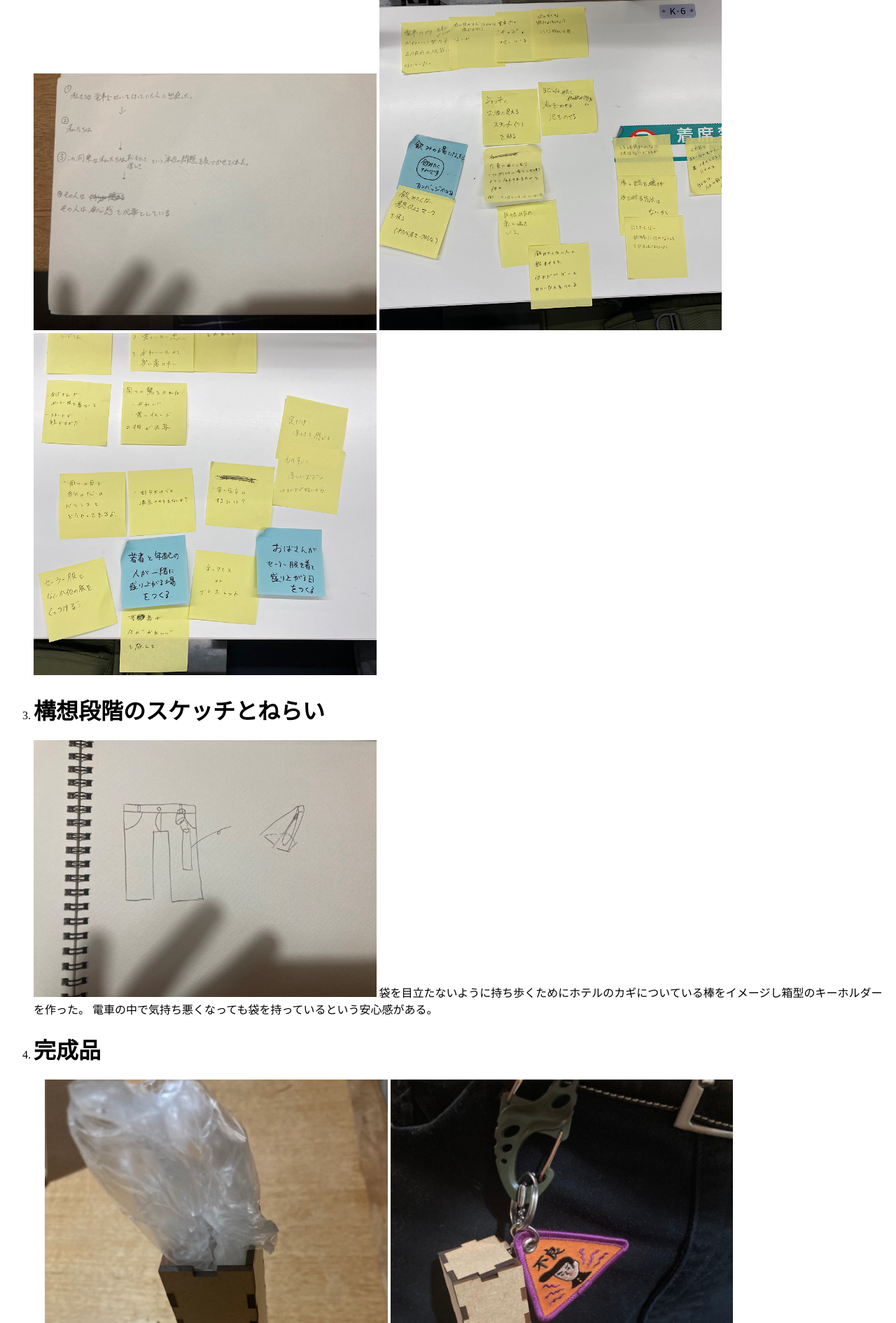
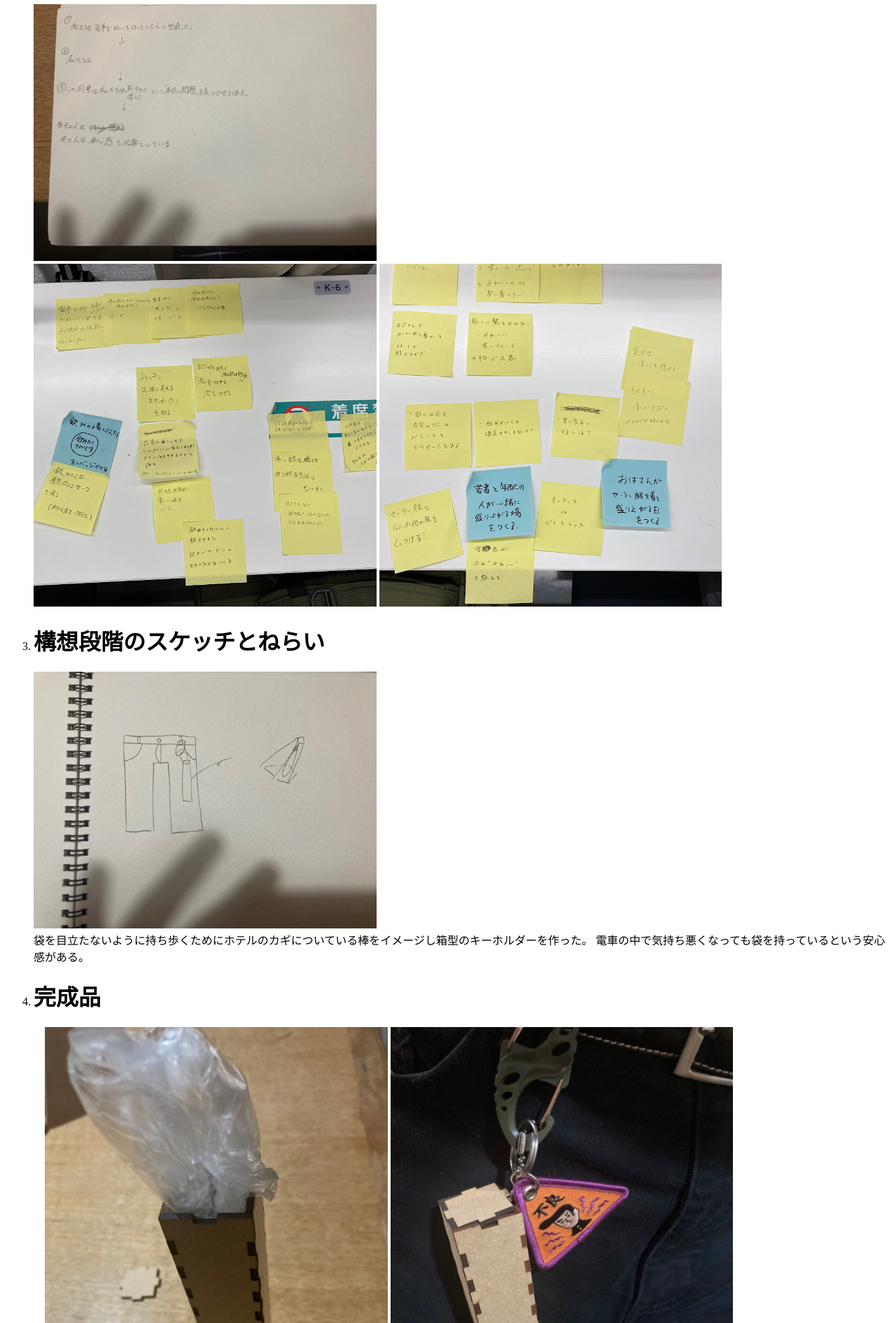
Before and after one commit to hibi045/xbp, a plain HTML site: page digi_fab/df3.html in a window 1280 px wide. Shown: the part 739-2630 px from the top of the page at 70% size. Drawn offline with Linux system fonts and the light colour scheme.

Commit message:
20221020

```diff
--- a/digi_fab/df3.html
+++ b/digi_fab/df3.html
@@ -13,23 +13,23 @@
             <div>
                 <li><h1>ピックアップした対象＆POV&HMX</h1></li>
                 <h1>対象</h1>
-                ①制服を着た60代くらいのおばさん
+                ①制服を着た60代くらいのおばさん<br>
                 ②電車で吐いてしまう美女←こっちを選択
 　　　      <h1>POV&HMX</h1>
-            <img src="images/pov.jpg"width="40%">
+            <img src="images/pov.jpg"width="40%"><br>
             <img src="images/IMG_3474.jpg"width="40%">
             <img src="images/IMG_3475.jpg"width="40%">
 
             </div>
             <div>
             <li><h1>構想段階のスケッチとねらい</h1></li>
-            <img src="images/key.jpg"width="40%">
+            <img src="images/key.jpg"width="40%"><br>
             袋を目立たないように持ち歩くためにホテルのカギについている棒をイメージし箱型のキーホルダーを作った。
             電車の中で気持ち悪くなっても袋を持っているという安心感がある。
 
             <li><h1>完成品</h1></li>
             　<img src="images/S__52633605.jpg"width="40%">
-            <img src="images/S__52633603.jpg"width="40%">
+            <img src="images/S__52633603.jpg"width="40%"><br>
 
             <a href="files/box (7).svg" target=_blank>svgファイル</a>
             </div>
```
